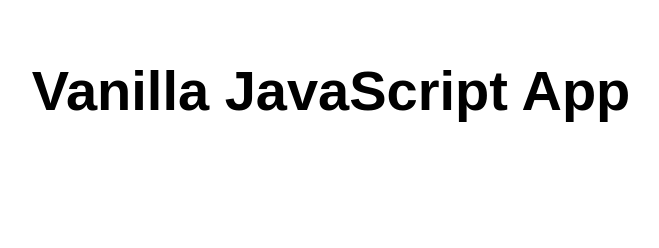
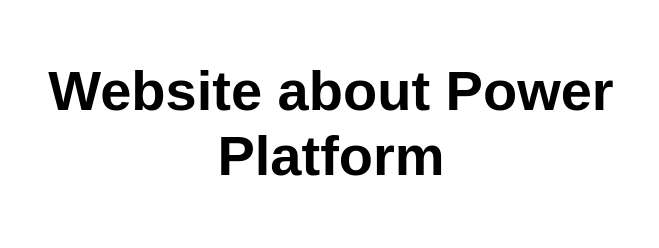
Before and after one commit to lvbenfu2/my-first-static-web-app, a website: page src/index.html in a window 1280 px wide. Shown: the whole page, without its empty margins (309-968 px from the left). Drawn offline with Linux system fonts and the light colour scheme.

Commit message:
update index.html

```diff
--- a/src/index.html
+++ b/src/index.html
@@ -10,7 +10,7 @@
 
 <body>
   <main>
-    <h1>Vanilla JavaScript App</h1>
+    <h1>Website about Power Platform</h1>
   </main>
 </body>
 
```
